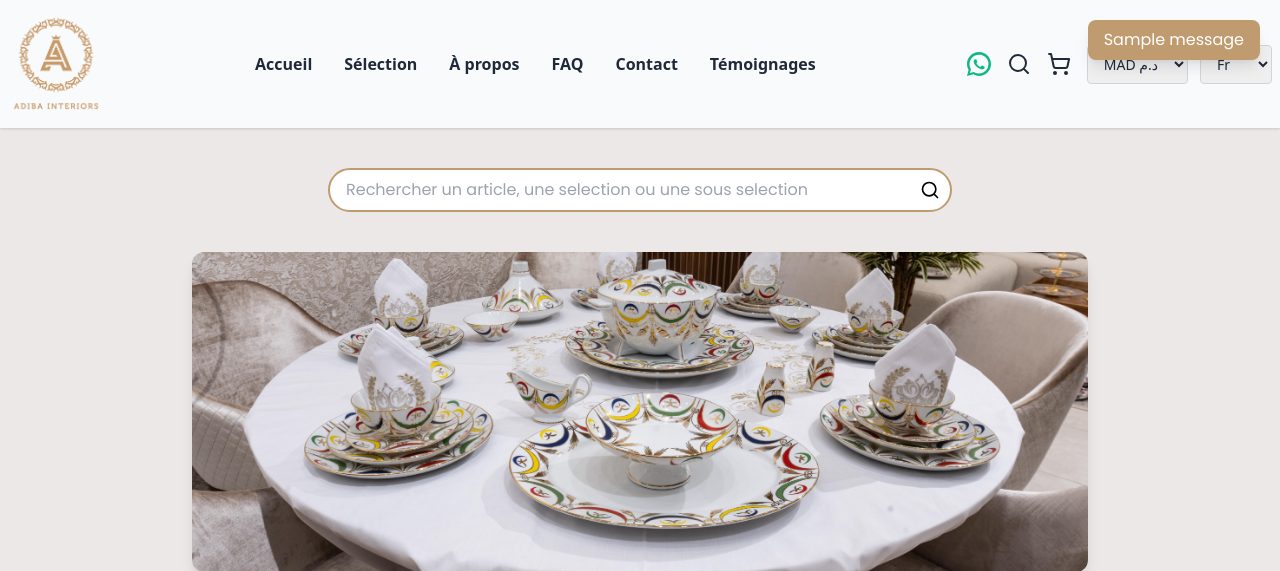
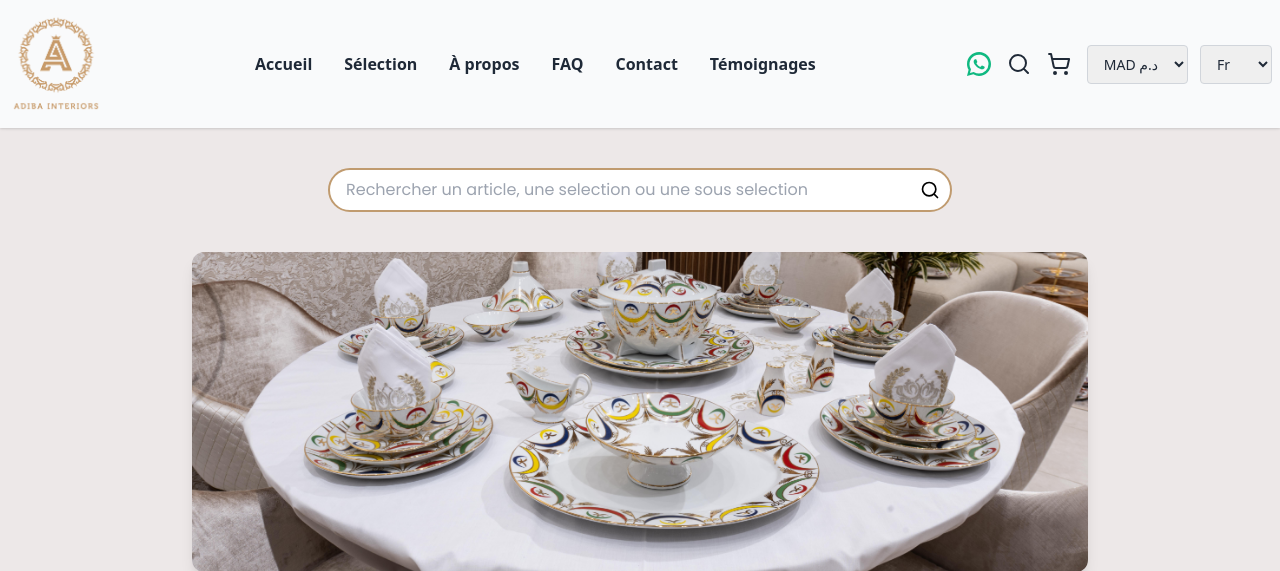
Before and after one commit to ciscm/adiba-web-django, a Django app: page /catalogue/selection/1 in a window 1280 px wide. Shown: the top 571 px of the page. Run offline with Django 5.2, Linux system fonts and the light colour scheme; data comes from the database, SQL or seed files in the repository; tables that the repository leaves empty hold one stand-in row (values such as "Sample post"); one stand-in notice (Sample message) is shown.

Commit message:
first commit

```diff
--- a/adibaDjangoWeb/templates/messages.html
+++ b/adibaDjangoWeb/templates/messages.html
@@ -1,12 +1,24 @@
 {% if messages %}
-<div class="fixed top-5 right-5 space-y-2 z-50">
+<div id="notif-container" class="fixed top-5 right-5 space-y-2 z-50">
     {% for message in messages %}
-        <div    style=" background-color : {% if message.tags == 'success' %}#C09B6F
-         {% elif message.tags == 'error' %} red {% else %} gray {% endif %}"
-            class ="px-4 py-2 rounded-lg shadow-lg text-white
-        ">
+        <div class="notif px-4 py-2 rounded-lg shadow-lg text-white transition-opacity duration-500"
+             style="background-color:
+             {% if message.tags == 'success' %}#C09B6F
+             {% elif message.tags == 'error' %} red
+             {% else %} gray
+             {% endif %};">
             {{ message }}
         </div>
     {% endfor %}
 </div>
 {% endif %}
+
+<script>
+  // Faire disparaître après 5 secondes
+  setTimeout(() => {
+      document.querySelectorAll('#notif-container .notif').forEach(el => {
+          el.classList.add('opacity-0'); // transition avec Tailwind
+          setTimeout(() => el.remove(), 500); // on supprime du DOM après transition
+      });
+  }, 5000);
+</script>
```
